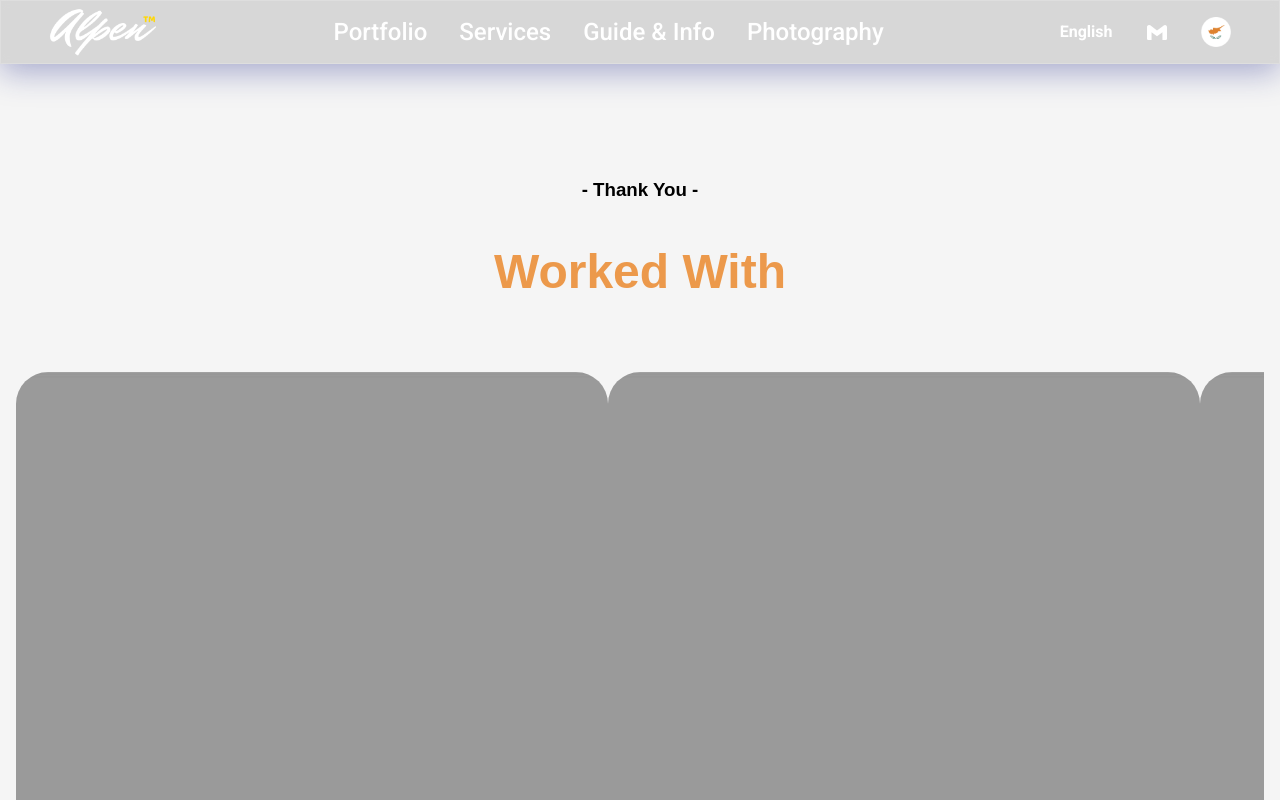
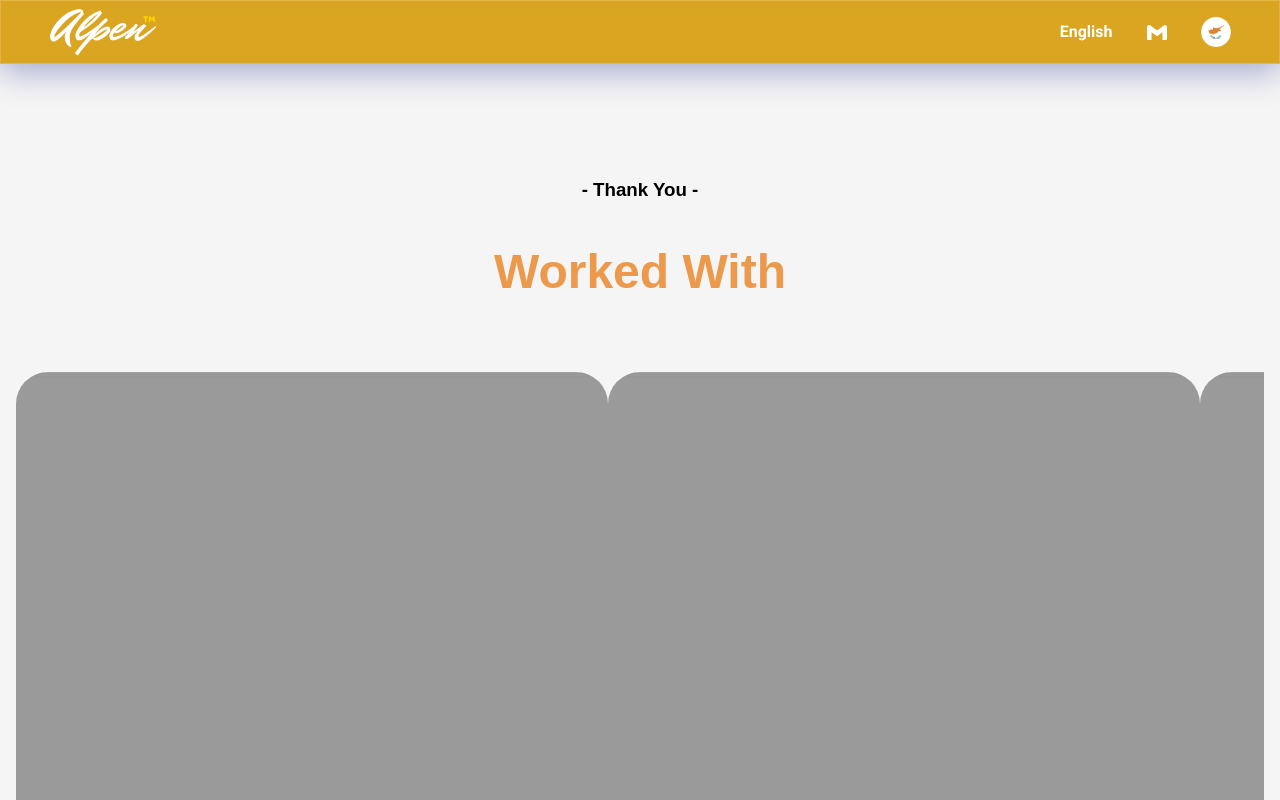
Before and after one commit to loucas999999/Alpen-Astro, an Astro site: page /portfolio in a window 1280 px wide. Shown: the top 800 px of the page. Built offline with nearby package versions, Linux system fonts and the light colour scheme; Astro itself is replaced by a stand-in of ours.

Commit message:
idk anymore

```diff
--- a/src/components/Header.astro
+++ b/src/components/Header.astro
@@ -23,13 +23,13 @@ import Cyprus from "../assets/cyprus-flag-national-europe-emblem-icon-illustrati
               <a href="/portfolio/">Portfolio</a>
             </li>
             <li class="header__nav-li header__list2">
-              <a id="test" href="/#services">Services</a>
+              <a id="test" href="#">Services</a>
             </li>
             <li class="header__nav-li header__list3">
-              <a href="/guide/">Guide & Info</a>
+              <a href="#">Guide & Info</a>
             </li>
             <li class="header__nav-li header__list4">
-              <a id="pricing__js" href="/#photography__section">Photography</a>
+              <a id="pricing__js" href="#">Photography</a>
             </li>
           </ul>
         </div>
--- a/src/pages/guide.astro
+++ b/src/pages/guide.astro
@@ -1,5 +1,6 @@
 ---
 import Logo from "../assets/Logooooo.png";
+import Icon from "../assets/Official-logo.png";
 ---
 
 
@@ -8,8 +9,8 @@ import Logo from "../assets/Logooooo.png";
   <head>
     <meta charset="UTF-8" />
     <meta name="viewport" content="width=device-width, initial-scale=1.0" />
-    <title>Alpen - Working Guide</title>
-    <link rel="stylesheet" href="/Working Guide/style.css" />
+    <title>Alpen - Guide & Info</title>
+    <link rel="icon" type="image/svg+xml" href={Icon.src}/>
     <link rel="preconnect" href="https://fonts.googleapis.com" />
     <link rel="preconnect" href="https://fonts.gstatic.com" crossorigin />
     <link
--- a/src/pages/portfolio.astro
+++ b/src/pages/portfolio.astro
@@ -4,6 +4,8 @@ import "../styles/global.css";
 import Rest from "../assets/MU43_light_grey_melamine_fullHD.jpeg";
 import Footer from "../components/Footer.astro";
 import MainHead from "../layouts/MainHead.astro";
+import Image from "../assets/Logooooo.png";
+import Cyprus from "../assets/cyprus-flag-national-europe-emblem-icon-illustration-abstract-design-element-free-vector.png";
 ---
 
 <html lang="en">
@@ -29,6 +31,19 @@ import MainHead from "../layouts/MainHead.astro";
       /* font-size: 62.5%; */
       font-family: "Montserrat", sans-serif;
     }
+
+    .header__main-div {
+        display: flex;
+        justify-content: space-between;
+        padding: 0 3rem;
+        height: 8vh;
+        background: rgba(128, 128, 128, 0.25);
+        box-shadow: 0 8px 32px 0 rgba(31, 38, 135, 0.37);
+        backdrop-filter: blur(4px);
+        -webkit-backdrop-filter: blur(4px);
+        border: 1px solid rgba(255, 255, 255, 0.18);
+        background-color: #daa520;
+      }
 
     /* @media (min-width: 1440px) {
       html {
@@ -68,7 +83,6 @@ import MainHead from "../layouts/MainHead.astro";
     }
 
     .container {
-      max-width: 124rem;
       padding: 0 1rem;
       margin: 0 auto;
     }
@@ -84,7 +98,8 @@ import MainHead from "../layouts/MainHead.astro";
     }
 
     #tranding {
-      padding: 4rem 0;
+      padding-top: 5rem;
+      height: 140vh;
     }
 
     @media (max-width: 1440px) {
@@ -158,7 +173,7 @@ import MainHead from "../layouts/MainHead.astro";
     }
 
     .rating ion-icon {
-      color: var(--primary);
+      color: #ffdf00;
     }
 
     .swiper-slide-shadow-left,
@@ -168,7 +183,7 @@ import MainHead from "../layouts/MainHead.astro";
 
     .tranding-slider-control {
       position: relative;
-      bottom: 2rem;
+      bottom: 4rem;
       display: flex;
       align-items: center;
       justify-content: center;
@@ -208,18 +223,17 @@ import MainHead from "../layouts/MainHead.astro";
     }
 
     .tranding-slider-control .slider-arrow {
-      background: var(--white);
+      background: #daa520;
       width: 3.5rem;
       height: 3.5rem;
       border-radius: 50%;
       left: 42%;
       transform: translateX(-42%);
-      filter: drop-shadow(0px 8px 24px rgba(18, 28, 53, 0.1));
     }
 
     .tranding-slider-control .slider-arrow ion-icon {
       font-size: 2rem;
-      color: #daa520;
+      color: black;
     }
 
     .tranding-slider-control .slider-arrow::after {
@@ -229,11 +243,7 @@ import MainHead from "../layouts/MainHead.astro";
     .tranding-slider-control .swiper-pagination {
       position: relative;
       width: 15rem;
-      bottom: 1rem;
-    }
-
-    .tranding-slider-control .swiper-pagination .swiper-pagination-bullet {
-      filter: drop-shadow(0px 8px 24px rgba(18, 28, 53, 0.1));
+      top: 1.6rem;
     }
 
     .tranding-slider-control
@@ -245,7 +255,54 @@ import MainHead from "../layouts/MainHead.astro";
 
   <body>
     <section class="testing__section">
-      <Header />
+      <header>
+        <div class="header__main-div">
+            <div class="header__heading-div">
+              <h1 class="h1">
+                <a href="/"
+                  ><img
+                    class="header__alpen-logo"
+                    src={Image.src}
+                    alt=""
+                  />
+                </a
+                >
+              </h1>
+            </div>
+            <div class="header__socials-div">
+              <ul>
+                <li class="header__socials social1">
+                  <div id="langButton" onclick="toggleLanguage()">English</div>
+                </li>
+                <li class="header__socials social2">
+                  <a href="mailto:alpencyprus@gmail.com">
+                    <svg
+                      class="icons icon2"
+                      xmlns="http://www.w3.org/2000/svg"
+                      width="24"
+                      height="24"
+                      viewBox="0 0 24 24"
+                    >
+                      <path
+                        d="m18.73 5.41-1.28 1L12 10.46 6.55 6.37l-1.28-1A2 2 0 0 0 2 7.05v11.59A1.36 1.36 0 0 0 3.36 20h3.19v-7.72L12 16.37l5.45-4.09V20h3.19A1.36 1.36 0 0 0 22 18.64V7.05a2 2 0 0 0-3.27-1.64z"
+                      ></path>
+                    </svg>
+                  </a>
+                </li>
+                <li class="header__socials social3">
+                  <a
+                    href="https://www.google.com/search?gs_ssp=eJzj4tDP1TcwLCgoNGD0YkuuLCgqLQYAMb0Ftw&q=cyprus&rlz=1C5CHFA_enCY1043CY1043&oq=cyprus&gs_lcrp=EgZjaHJvbWUqEggCEC4YQxiDARixAxiABBiKBTIGCAAQRRg8MgYIARBFGDsyEggCEC4YQxiDARixAxiABBiKBTIGCAMQRRg7MgYIBBAjGCcyDAgFEAAYQxiABBiKBTIGCAYQRRg8MgYIBxBFGD3SAQgyMDUxajBqN6gCALACAA&sourceid=chrome&ie=UTF-8"
+                  >
+                    <img
+                      class="cyprus icons"
+                      src={Cyprus.src}
+                    />
+                  </a>
+                </li>
+              </ul>
+            </div>
+          </div>
+    </header>
       <div id="tranding">
         <div class="container">
           <h3 class="text-center section-subheading">- Thank You -</h3>
--- a/src/pages/privacy.astro
+++ b/src/pages/privacy.astro
@@ -1,5 +1,7 @@
 ---
 import Logo from "../assets/Logooooo.png";
+import Icon from "../assets/Official-logo.png";
+
 ---
 
 <html lang="en">
@@ -7,7 +9,7 @@ import Logo from "../assets/Logooooo.png";
     <meta charset="UTF-8" />
     <meta name="viewport" content="width=device-width, initial-scale=1.0" />
     <title>Alpen - Privacy & Policy</title>
-    <link rel="stylesheet" href="/Privacy Terms/style.css" />
+    <link rel="icon" type="image/svg+xml" href={Icon.src}/>
     <link rel="preconnect" href="https://fonts.googleapis.com" />
     <link rel="preconnect" href="https://fonts.gstatic.com" crossorigin />
     <link
--- a/src/pages/terms.astro
+++ b/src/pages/terms.astro
@@ -1,5 +1,6 @@
 ---
 import Logo from "../assets/Logooooo.png";
+import Icon from "../assets/Official-logo.png";
 ---
 
 
@@ -9,7 +10,7 @@ import Logo from "../assets/Logooooo.png";
     <meta charset="UTF-8" />
     <meta name="viewport" content="width=device-width, initial-scale=1.0" />
     <title>Aplen - Terms & Conditions</title>
-    <link rel="stylesheet" href="style.css" />
+    <link rel="icon" type="image/svg+xml" href={Icon.src}/>
     <link rel="preconnect" href="https://fonts.googleapis.com" />
     <link rel="preconnect" href="https://fonts.gstatic.com" crossorigin />
     <link
```
